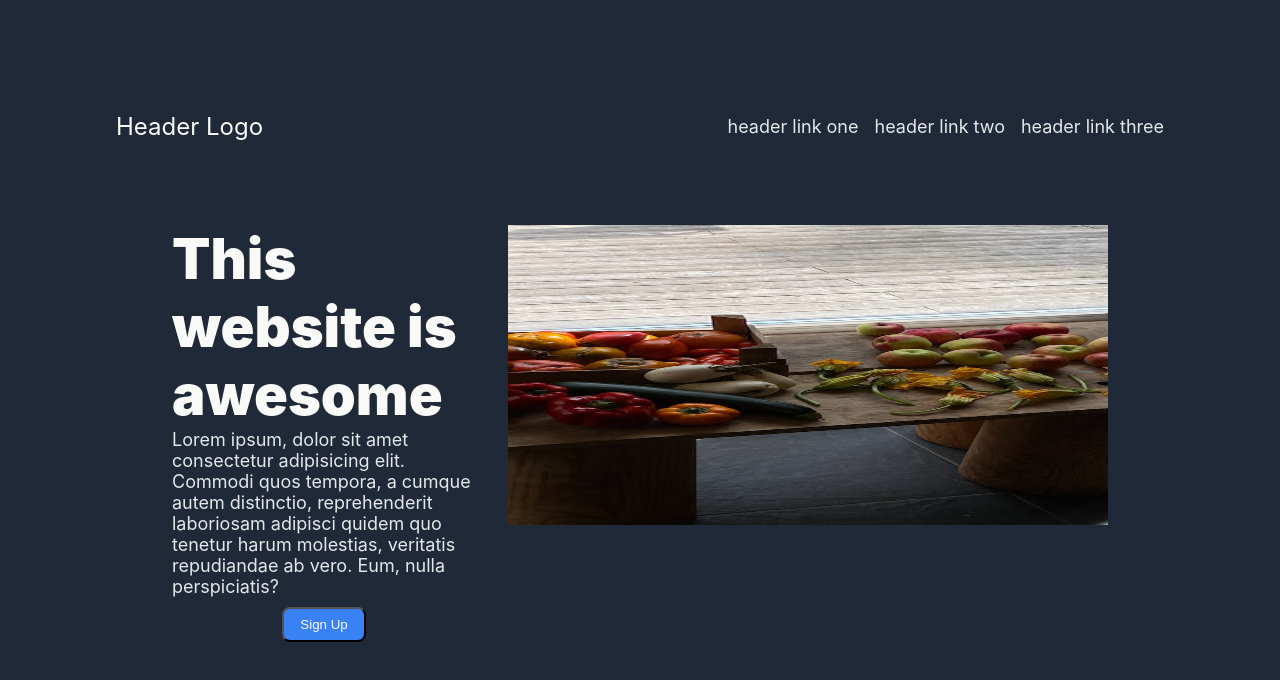
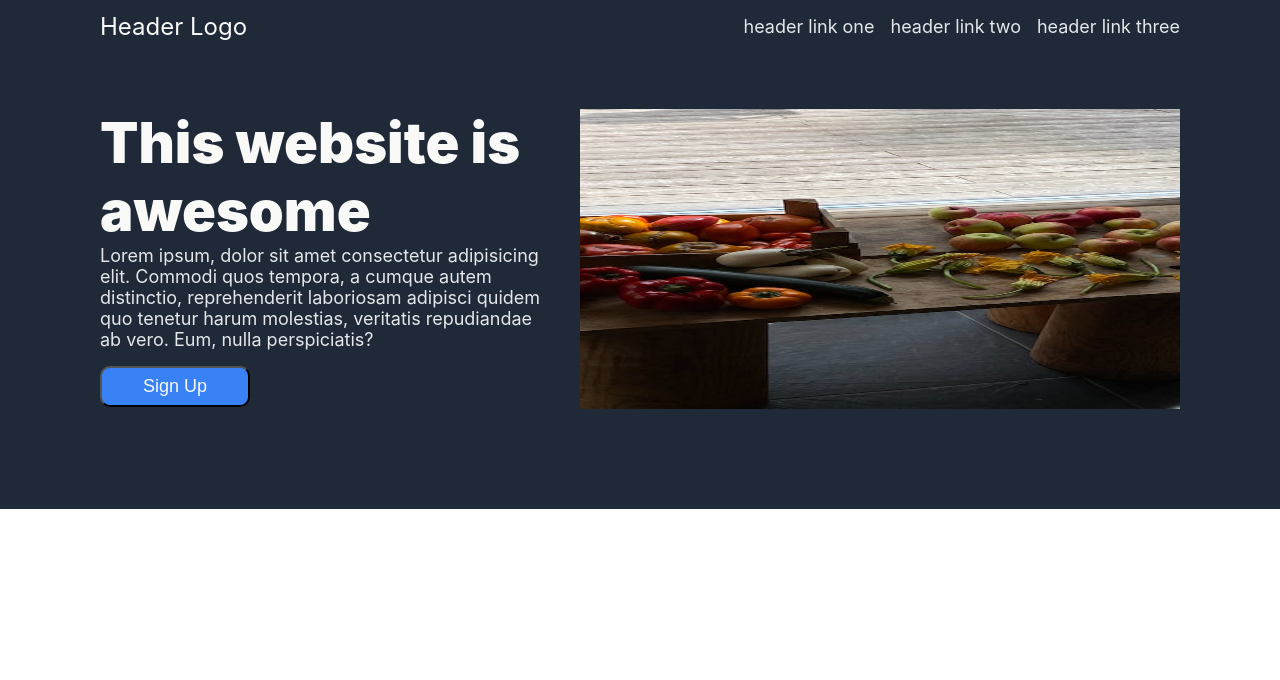
Before and after one commit to JC242/Landing_Page_odin, a plain HTML site: page index.html in a window 1280 px wide. Drawn offline with Linux system fonts and the light colour scheme.

Commit message:
Fixed header

```diff
--- a/style.css
+++ b/style.css
@@ -1,15 +1,18 @@
+html,body{
+    height: 100%;
+}
 body{
-    height: 100%;
     font-family: -apple-system, BlinkMacSystemFont, 'Segoe UI', Roboto, Oxygen, Ubuntu, Cantarell, 'Open Sans', 'Helvetica Neue', sans-serif;
     margin: 0;
     display: flex;
     flex-direction: column;
+    justify-content: space-between;
 }
 .header{
     display: flex;
     justify-content: space-between;
     align-items: center;
-    padding: 0 16px;
+    padding: 0;
     background-color:#1f2937;
 }
 .logo{
@@ -32,7 +35,7 @@ a, .content-container{
 }
 .container{
     background-color: #1f2937;
-    padding: 100px;
+    padding: 0px 100px 100px 100px;
     display: flex;
     flex-direction: column;
     align-self: center;
@@ -40,13 +43,13 @@ a, .content-container{
 }
 .title-content{
     display: flex;
-    margin: 56px;
+    margin-top: 56px;
 }
 .left-container{
     display: flex;
     flex:1;
     flex-direction: column;
-    margin: 16px;
+    margin-right: 16px;
 }
 .title-container{
     font-size: 56px;
@@ -54,17 +57,29 @@ a, .content-container{
     font-weight: 900;
 }
 .images{
-    margin: 16px;
+    margin-left: 16px;
     height: 300px;
     width: 600px;
 }
 .button{
-    width: auto;
+    width: 150px;
     height: auto;
     padding: 8px 16px;
-    margin: 10px;
-    border-radius: 8px;
+    margin-top: 16px;
+    border-radius: 10px;
     background-color: #3882F6;
     color: #f9faf8;
-    align-self: center;
+    font-size: 18px;
 }
+.information-container{
+    display:flex;
+    flex-direction: column;
+
+}
+.information-cards{
+    display: flex;
+}
+.card{
+    display: flex;
+    flex-direction: column;
+}
```
Also changed, not shown: index.html (+1 -0 lines).
